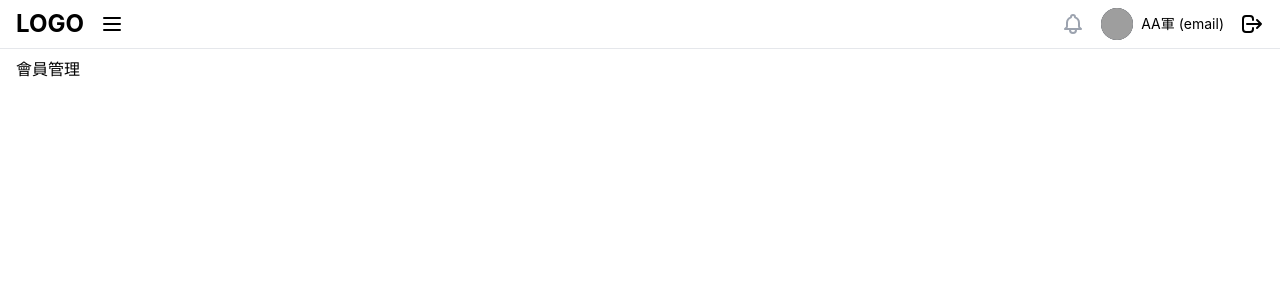
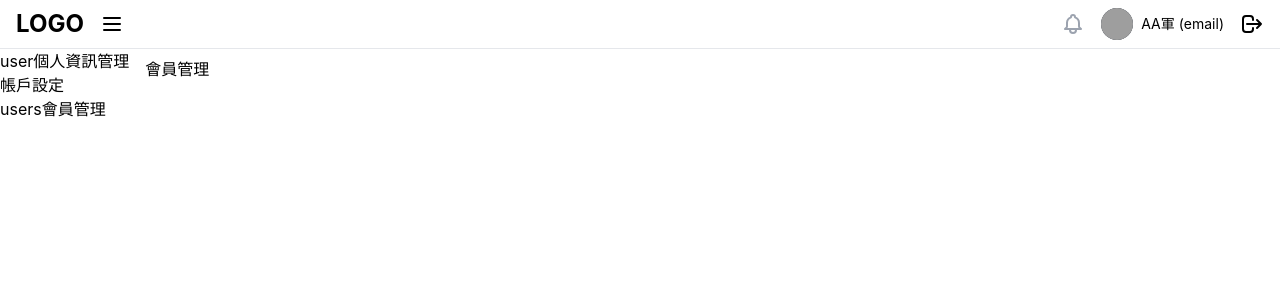
Before and after one commit to koo22952/q2, a React (Vite) app: page /users in a window 1280 px wide. Shown: the top 300 px of the page. Built offline with nearby package versions, Linux system fonts and the light colour scheme; sample sign-in values are in the browser's storage; grey boxes are pictures that could not be loaded.

Commit message:
feat: 側邊欄粗略架構

```diff
--- a/package.json
+++ b/package.json
@@ -11,7 +11,8 @@
     "prettier": "^2.3.2",
     "react": "^17.0.0",
     "react-dom": "^17.0.0",
-    "react-router-dom": "^5.2.1"
+    "react-router-dom": "^5.2.1",
+    "react-transition-group": "^4.4.2"
   },
   "devDependencies": {
     "@vitejs/plugin-react-refresh": "^1.3.1",
--- /dev/null
+++ b/src/assets/home.jsx
@@ -0,0 +1,12 @@
+import React from 'react'
+
+function Home(props) {
+  return (
+    <svg xmlns='http://www.w3.org/2000/svg' className='h-6 w-6' fill='none' viewBox='0 0 24 24' stroke='currentColor'>
+      <path strokeLinecap='round' strokeLinejoin='round' strokeWidth='2'
+            d='M3 12l2-2m0 0l7-7 7 7M5 10v10a1 1 0 001 1h3m10-11l2 2m-2-2v10a1 1 0 01-1 1h-3m-6 0a1 1 0 001-1v-4a1 1 0 011-1h2a1 1 0 011 1v4a1 1 0 001 1m-6 0h6' />
+    </svg>
+  )
+}
+
+export default Home
--- /dev/null
+++ b/src/assets/user.jsx
@@ -0,0 +1,12 @@
+import React from 'react'
+
+function User(props) {
+  return (
+    <svg xmlns="http://www.w3.org/2000/svg" className="h-6 w-6" fill="none" viewBox="0 0 24 24" stroke="currentColor">
+      <path strokeLinecap="round" strokeLinejoin="round" strokeWidth="2"
+            d="M16 7a4 4 0 11-8 0 4 4 0 018 0zM12 14a7 7 0 00-7 7h14a7 7 0 00-7-7z" />
+    </svg>
+  )
+}
+
+export default User
--- /dev/null
+++ b/src/assets/users.jsx
@@ -0,0 +1,12 @@
+import React from 'react'
+
+function Users(props) {
+  return (
+    <svg xmlns="http://www.w3.org/2000/svg" className="h-6 w-6" fill="none" viewBox="0 0 24 24" stroke="currentColor">
+      <path strokeLinecap="round" strokeLinejoin="round" strokeWidth="2"
+            d="M12 4.354a4 4 0 110 5.292M15 21H3v-1a6 6 0 0112 0v1zm0 0h6v-1a6 6 0 00-9-5.197M13 7a4 4 0 11-8 0 4 4 0 018 0z" />
+    </svg>
+  )
+}
+
+export default Users
--- /dev/null
+++ b/src/container/aside.jsx
@@ -0,0 +1,38 @@
+import React from 'react'
+import { useHistory, Link } from 'react-router-dom'
+import menu from '@/container/menu.js'
+
+function Aside(props) {
+  const history = useHistory()
+
+
+  return (
+    <div className=''>
+      {
+        menu.map(m => {
+          return (
+            <>
+              <div key={m.key}>
+                <Link to={m.key}>
+                  <span>{m.icon}</span>
+                  <span>{m.title}</span>
+                </Link>
+              </div>
+              {
+                m.subs?.length ? m.subs.map(ms =>
+                  <div key={ms.key}>
+                    <Link to={ms.key}>
+                      <span>{ms.title}</span>
+                    </Link>
+                  </div>,
+                ) : <></>
+              }
+            </>
+          )
+        })
+      }
+    </div>
+  )
+}
+
+export default Aside
--- a/src/container/defaultLayer.jsx
+++ b/src/container/defaultLayer.jsx
@@ -1,7 +1,9 @@
 import React, { Suspense, useEffect } from 'react'
 import { Route, Switch, Redirect, useHistory } from 'react-router-dom'
+import { routes } from '@/routes'
 import Header from '@/container/header'
-import { routes } from '@/routes'
+import Aside from '@/container/aside'
+
 
 function DefaultLayer(props) {
   const history = useHistory()
@@ -18,8 +20,12 @@ function DefaultLayer(props) {
 
   return (
     // 內高度由組件自行決定 父flex / 子flex1 撐滿
-    <div className="w-full h-screen flex flex-col">
+    <div className='w-full h-screen flex flex-col'>
       <Header />
+      {/*開：ml-32 闔：ml-14*/}
+      <div className='flex flex-1'>
+        <Aside />
+        <div className='flex-1'>
           <Suspense fallback={() => <span>Loading</span>}>
             <Switch>
               {routes.map((r) => {
@@ -35,9 +41,11 @@ function DefaultLayer(props) {
                 )
               })}
               {/*無匹配重導項位置*/}
-          <Redirect to="/404" />
+              <Redirect to='/404' />
             </Switch>
           </Suspense>
+        </div>
+      </div>
     </div>
   )
 }
--- /dev/null
+++ b/src/container/menu.js
@@ -0,0 +1,24 @@
+const menu = [
+  // {
+  //   key: '/home',
+  //   title: '首页',
+  //   icon: 'home',
+  //   auth: ['USER'],
+  // },
+  {
+    title: '個人資訊管理',
+    key: '/user',
+    icon: 'user',
+    auth: ['USER'],
+    subs: [
+      { title: '帳戶設定', key: '/user/setting', icon: '' },
+    ],
+  },
+  {
+    title: '會員管理',
+    key: '/users',
+    icon: 'users',
+  },
+]
+
+export default menu
```
Also changed, not shown: 2 other files (tests, documents, lock files or other folders). Lines whose indentation alone changed are shown as unchanged.
